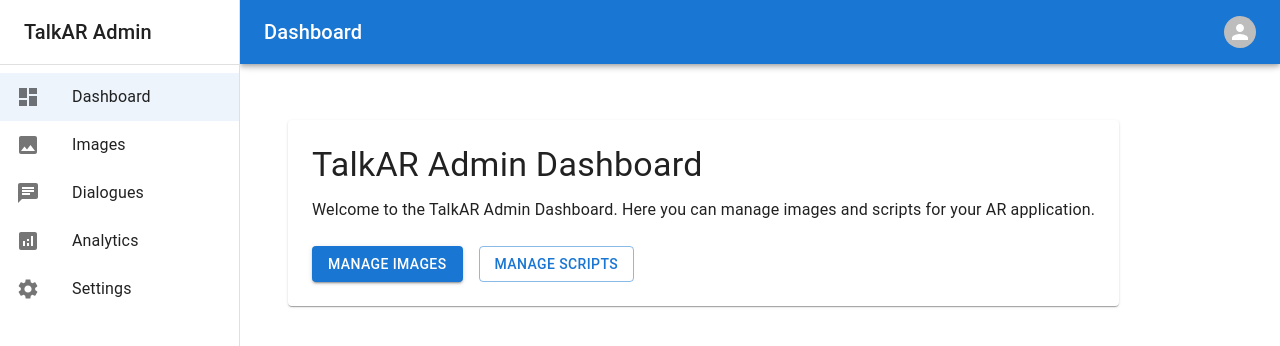
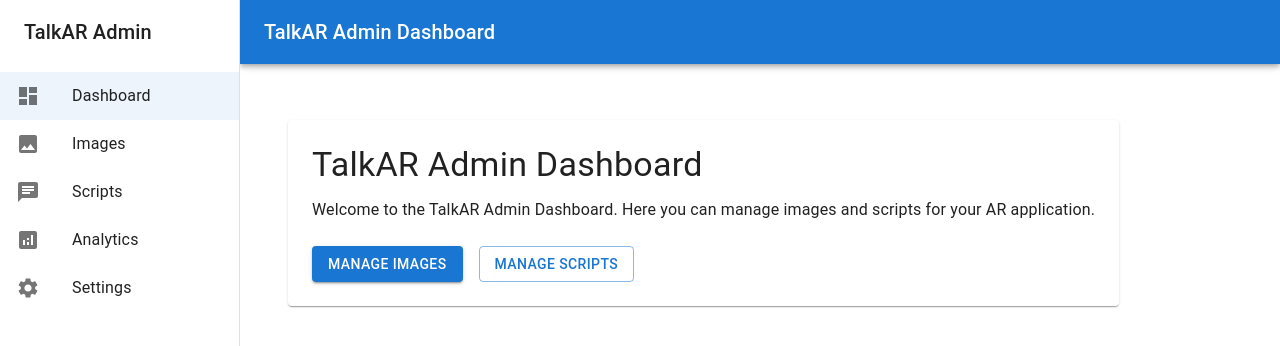
Before and after one commit to ajitreddy013/TalkAR, a React (Create React App) app in the folder admin-dashboard/: page / in a window 1280 px wide. Shown: the top 346 px of the page. Built offline with nearby package versions, Linux system fonts and the light colour scheme; the HTML template or start-up script is replaced by a standard one.

Commit message:
ui(frontend): update Layout component structure and styles

```diff
--- a/admin-dashboard/src/components/Layout.tsx
+++ b/admin-dashboard/src/components/Layout.tsx
@@ -12,25 +12,16 @@ import {
   ListItemText,
   Toolbar,
   Typography,
-  Avatar,
-  Menu,
-  MenuItem,
-  Divider,
 } from "@mui/material";
 import {
   Menu as MenuIcon,
-  Dashboard,
-  Image,
-  Chat,
-  Analytics,
-  Settings,
-  AccountCircle,
-  Logout,
+  Dashboard as DashboardIcon,
+  Image as ImageIcon,
+  Chat as ChatIcon,
+  Analytics as AnalyticsIcon,
+  Settings as SettingsIcon,
 } from "@mui/icons-material";
 import { useNavigate, useLocation } from "react-router-dom";
-import { useDispatch, useSelector } from "react-redux";
-import { RootState } from "../store/store";
-import { logout } from "../store/slices/authSlice";
 
 const drawerWidth = 240;
 
@@ -38,39 +29,27 @@ interface LayoutProps {
   children: React.ReactNode;
 }
 
-const Layout: React.FC<LayoutProps> = ({ children }) => {
+const menuItems = [
+  { text: "Dashboard", icon: <DashboardIcon />, path: "/" },
+  { text: "Images", icon: <ImageIcon />, path: "/images" },
+  { text: "Scripts", icon: <ChatIcon />, path: "/dialogues" },
+  { text: "Analytics", icon: <AnalyticsIcon />, path: "/analytics" },
+  { text: "Settings", icon: <SettingsIcon />, path: "/settings" },
+];
+
+export default function Layout({ children }: LayoutProps) {
   const [mobileOpen, setMobileOpen] = useState(false);
-  const [anchorEl, setAnchorEl] = useState<null | HTMLElement>(null);
   const navigate = useNavigate();
   const location = useLocation();
-  const dispatch = useDispatch();
-
-  const { user } = useSelector((state: RootState) => state.auth);
 
   const handleDrawerToggle = () => {
     setMobileOpen(!mobileOpen);
   };
 
-  const handleProfileMenuOpen = (event: React.MouseEvent<HTMLElement>) => {
-    setAnchorEl(event.currentTarget);
+  const handleNavigation = (path: string) => {
+    navigate(path);
+    setMobileOpen(false);
   };
-
-  const handleProfileMenuClose = () => {
-    setAnchorEl(null);
-  };
-
-  const handleLogout = () => {
-    dispatch(logout());
-    navigate("/login");
-  };
-
-  const menuItems = [
-    { text: "Dashboard", icon: <Dashboard />, path: "/" },
-    { text: "Images", icon: <Image />, path: "/images" },
-    { text: "Dialogues", icon: <Chat />, path: "/dialogues" },
-    { text: "Analytics", icon: <Analytics />, path: "/analytics" },
-    { text: "Settings", icon: <Settings />, path: "/settings" },
-  ];
 
   const drawer = (
     <div>
@@ -79,13 +58,12 @@ const Layout: React.FC<LayoutProps> = ({ children }) => {
           TalkAR Admin
         </Typography>
       </Toolbar>
-      <Divider />
       <List>
         {menuItems.map((item) => (
           <ListItem key={item.text} disablePadding>
             <ListItemButton
               selected={location.pathname === item.path}
-              onClick={() => navigate(item.path)}
+              onClick={() => handleNavigation(item.path)}
             >
               <ListItemIcon>{item.icon}</ListItemIcon>
               <ListItemText primary={item.text} />
@@ -116,26 +94,11 @@ const Layout: React.FC<LayoutProps> = ({ children }) => {
           >
             <MenuIcon />
           </IconButton>
-          <Typography variant="h6" noWrap component="div" sx={{ flexGrow: 1 }}>
-            {menuItems.find((item) => item.path === location.pathname)?.text ||
-              "TalkAR Admin"}
+          <Typography variant="h6" noWrap component="div">
+            TalkAR Admin Dashboard
           </Typography>
-          <IconButton
-            size="large"
-            edge="end"
-            aria-label="account of current user"
-            aria-controls="primary-search-account-menu"
-            aria-haspopup="true"
-            onClick={handleProfileMenuOpen}
-            color="inherit"
-          >
-            <Avatar sx={{ width: 32, height: 32 }}>
-              {user?.name?.charAt(0).toUpperCase()}
-            </Avatar>
-          </IconButton>
         </Toolbar>
       </AppBar>
-
       <Box
         component="nav"
         sx={{ width: { sm: drawerWidth }, flexShrink: { sm: 0 } }}
@@ -172,7 +135,6 @@ const Layout: React.FC<LayoutProps> = ({ children }) => {
           {drawer}
         </Drawer>
       </Box>
-
       <Box
         component="main"
         sx={{
@@ -184,28 +146,6 @@ const Layout: React.FC<LayoutProps> = ({ children }) => {
         <Toolbar />
         {children}
       </Box>
-
-      <Menu
-        anchorEl={anchorEl}
-        open={Boolean(anchorEl)}
-        onClose={handleProfileMenuClose}
-        onClick={handleProfileMenuClose}
-      >
-        <MenuItem onClick={handleProfileMenuClose}>
-          <ListItemIcon>
-            <AccountCircle fontSize="small" />
-          </ListItemIcon>
-          Profile
-        </MenuItem>
-        <MenuItem onClick={handleLogout}>
-          <ListItemIcon>
-            <Logout fontSize="small" />
-          </ListItemIcon>
-          Logout
-        </MenuItem>
-      </Menu>
     </Box>
   );
-};
-
-export default Layout;
+}
```
